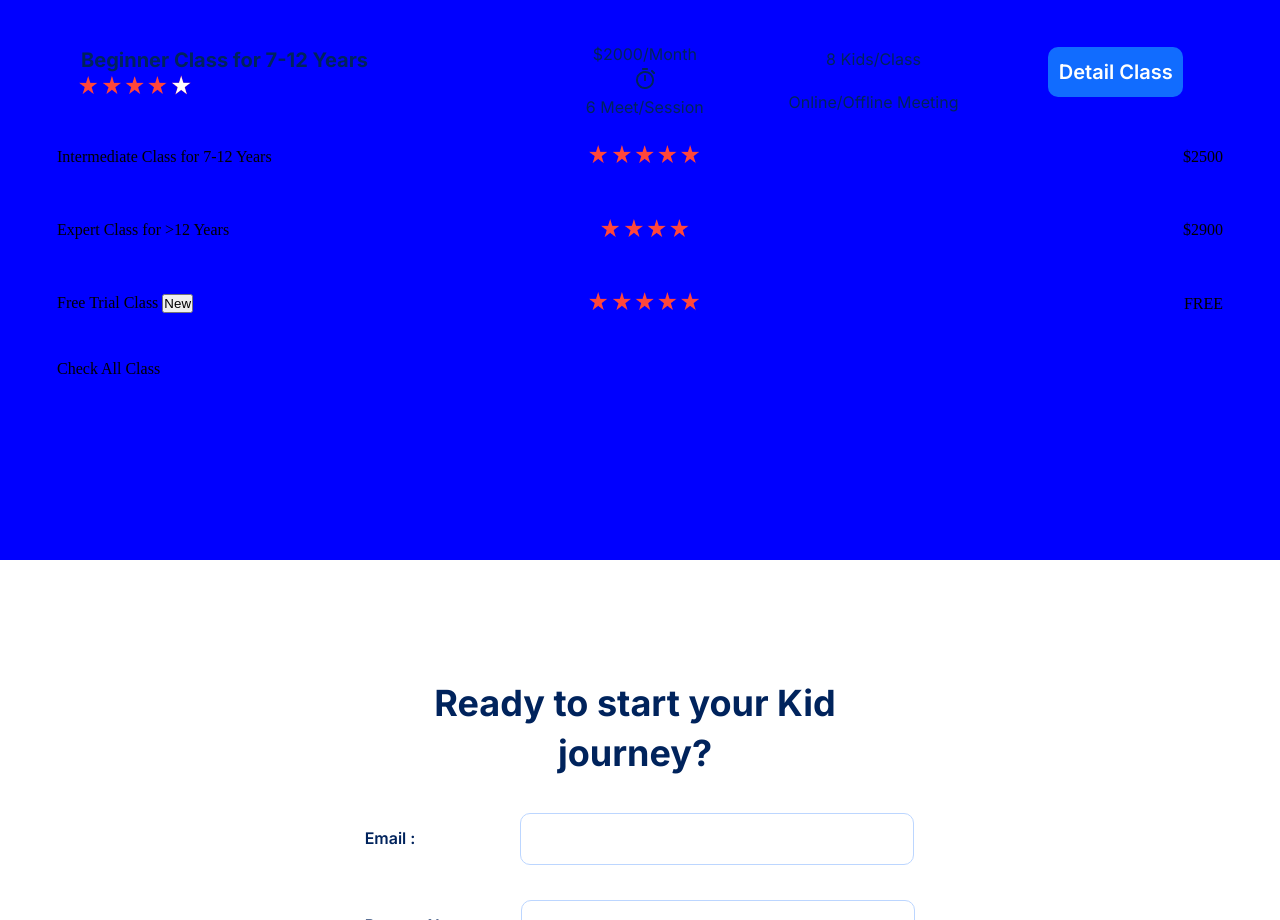
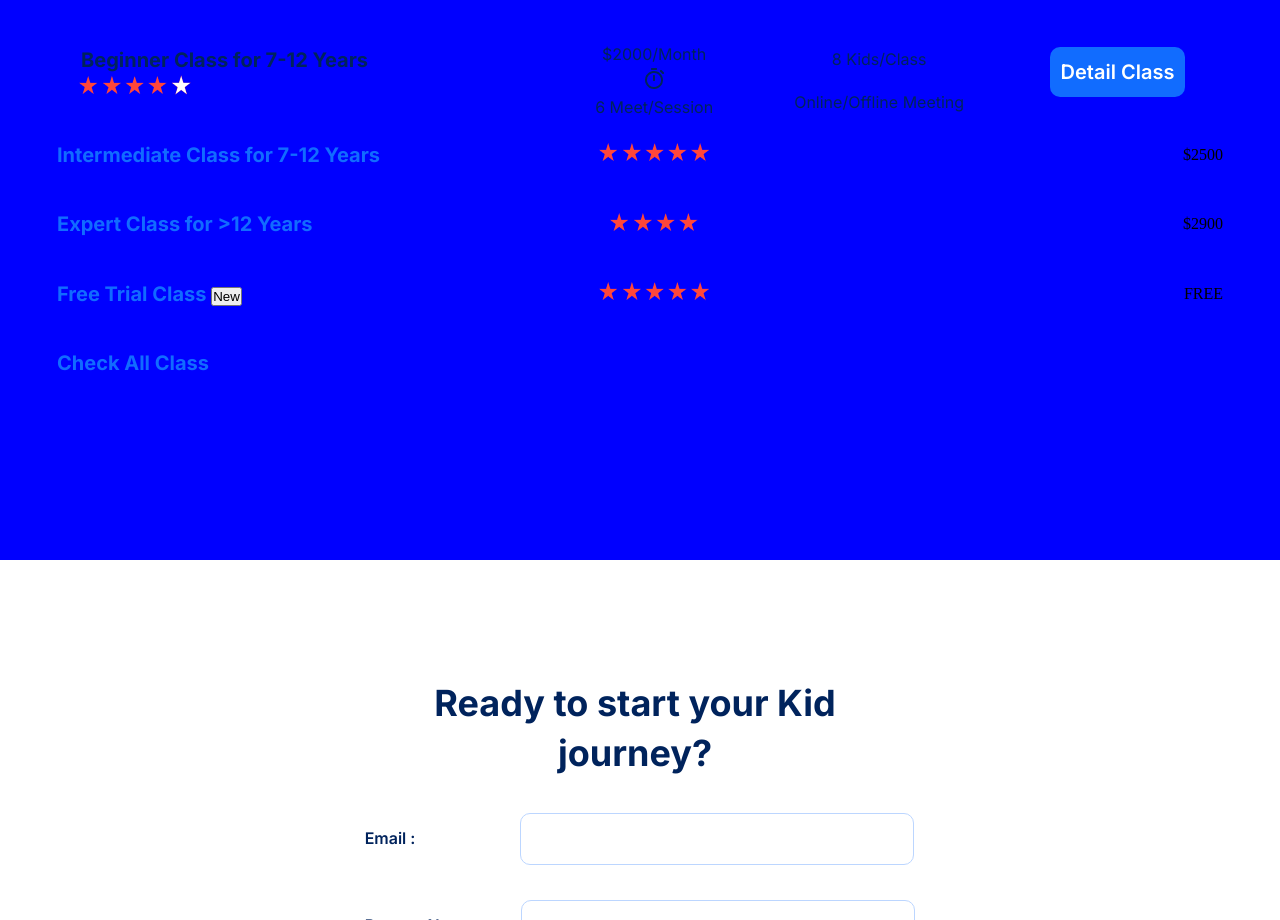
Before and after one commit to Lucaslmp77/Lucas-Mendes---Entrega-final---Landing-page, a plain HTML site: page index.html in a window 1280 px wide. Shown: the part 3440-4360 px from the top of the page. Drawn offline with Linux system fonts and the light colour scheme; files whose address does not match are found by name.

Commit message:
pagina5 add estilo as escritas do corpo da tabela

```diff
--- a/style.css
+++ b/style.css
@@ -372,6 +372,15 @@ table {
     border-radius: 10px;
 }
 
+.escritapag5 {
+    font-family: 'Inter', sans-serif;
+    font-style: normal;
+    font-weight: 700;
+    font-size: 20px;
+    line-height: 30px;
+    color: #116CFF;
+}
+
 /*Sexta pagina (pagina6)*/
 
 #pag6 {
```
